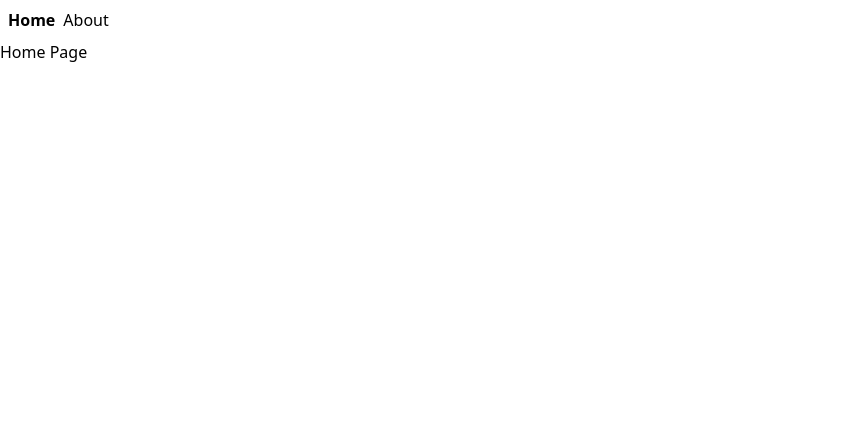
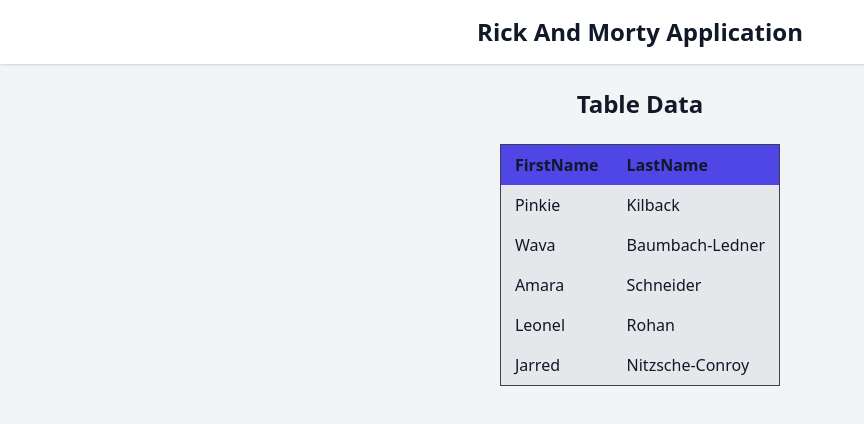
Before and after one commit to dipi22-boop/rick-and-morty, a React (Vite) app in the folder rick-and-morty-app/: page / in a window 1280 px wide. Shown: the top 424 px of the page, without its empty margins (0-864 px from the left). Built offline with nearby package versions, Linux system fonts and the light colour scheme.

Commit message:
static table installation

```diff
--- a/rick-and-morty-app/package.json
+++ b/rick-and-morty-app/package.json
@@ -10,8 +10,11 @@
     "preview": "vite preview"
   },
   "dependencies": {
+    "@faker-js/faker": "^9.8.0",
+    "@tanstack/react-query": "^5.80.7",
     "@tanstack/react-router": "^1.121.12",
     "@tanstack/react-router-devtools": "^1.121.12",
+    "@tanstack/react-table": "^8.21.3",
     "@tanstack/router": "^0.0.1-beta.53",
     "@tanstack/router-devtools": "^1.121.12",
     "react": "^19.1.0",
--- /dev/null
+++ b/rick-and-morty-app/src/components/TanStackTable.tsx
@@ -0,0 +1,85 @@
+import {
+  createColumnHelper,
+  flexRender,
+  getCoreRowModel,
+  getFilteredRowModel,
+  getPaginationRowModel,
+  useReactTable,
+} from "@tanstack/react-table";
+import { USERS } from "../data";
+
+import * as React from 'react'
+
+type User = {
+  firstName: string
+  lastName: string
+}
+
+const userColumnHelper = createColumnHelper<User>()
+
+const columns = [
+  userColumnHelper.accessor('firstName', {
+    header: () => 'firstName',
+    cell: info => info.getValue(),
+  }),
+  userColumnHelper.accessor('lastName', {
+    header: () => 'lastName',
+    cell: info => info.renderValue(),
+  })
+]
+
+const TanStackTable = () => {
+  const [data, setData] = React.useState(USERS)
+  const table = useReactTable({
+    data,
+    columns,
+    getCoreRowModel: getCoreRowModel(),
+  })
+
+  return (
+
+    <div className="p-2">
+      <table className="border border-gray-700 w-full text-left">
+        <thead className="bg-indigo-600">
+          {table.getHeaderGroups().map(headerGroup => (
+            <tr key={headerGroup.id}>
+              {headerGroup.headers.map(header => (
+                <th key={header.id} className="capitalize px-3.5 py-2">
+                  {header.isPlaceholder
+                    ? null
+                    : flexRender(
+                      header.column.columnDef.header,
+                      header.getContext()
+                    )}
+                </th>
+              ))}
+            </tr>
+          ))}
+        </thead>
+        <tbody>
+          {table.getRowModel().rows.length ? (
+            table.getRowModel().rows.map((row, i) => (
+              <tr key={row.id} className={`
+                ${i % 2 === 0 ? "bg-gray-200" : "bg-gray-200"}
+                `}>
+                {row.getVisibleCells().map(cell => (
+                  <td key={cell.id} className="px-3.5 py-2">
+                    {flexRender(cell.column.columnDef.cell, cell.getContext())}
+                  </td>
+                ))}
+              </tr>
+            ))) : (
+            <tr className="text-center h-32">
+              <td colSpan={12}>No Recoard Found!</td>
+            </tr>
+          )}
+        </tbody>
+      </table>
+    </div>
+
+
+  )
+
+};
+
+export default TanStackTable;
--- /dev/null
+++ b/rick-and-morty-app/src/data.ts
@@ -0,0 +1,19 @@
+import { faker } from '@faker-js/faker';
+
+interface User {
+  firstName: string;
+  lastName: string;
+}
+
+export function createRandomUser(): User {
+  return {
+    firstName: faker.person.firstName(),
+    lastName: faker.person.lastName()
+  };
+}
+
+
+
+export const USERS: User[] = faker.helpers.multiple(createRandomUser, {
+  count: 5,
+});
--- a/rick-and-morty-app/src/main.tsx
+++ b/rick-and-morty-app/src/main.tsx
@@ -1,29 +1,10 @@
-import { createRouter, RouterProvider } from '@tanstack/react-router';
-import { StrictMode } from 'react';
-import ReactDOM from 'react-dom/client';
+import React from "react";
+import ReactDOM from "react-dom/client";
+import App from "./App.jsx";
+import "./index.css";
 
-// Import the generated route tree
-import { routeTree } from './routeTree.gen';
-
-import './index.css';
-
-// Create a new router instance
-const router = createRouter({ routeTree });
-
-// Register the router instance for type safety
-declare module '@tanstack/react-router' {
-  interface Register {
-    router: typeof router;
-  }
-}
-
-// Render the app
-const rootElement = document.getElementById('root')!;
-if (!rootElement.innerHTML) {
-  const root = ReactDOM.createRoot(rootElement);
-  root.render(
-    <StrictMode>
-      <RouterProvider router={router} />
-    </StrictMode>,
-  );
-}
+ReactDOM.createRoot(document.getElementById("root")).render(
+  <React.StrictMode>
+    <App />
+  </React.StrictMode>
+);
--- a/rick-and-morty-app/src/pages/Home.tsx
+++ b/rick-and-morty-app/src/pages/Home.tsx
@@ -1,8 +1,10 @@
+import TanStackTable from "../components/TanStackTable";
 
 const Home = () => {
   return (
     <div className="flex flex-col items-center justify-center gap-4">
       <h2 className="text-2xl font-semibold">Table Data</h2>
+      <TanStackTable/>
     </div>
   );
 };
--- a/rick-and-morty-app/src/routeTree.gen.ts
+++ /dev/null
@@ -1,77 +0,0 @@
-/* eslint-disable */
-
-// @ts-nocheck
-
-// noinspection JSUnusedGlobalSymbols
-
-// This file was automatically generated by TanStack Router.
-// You should NOT make any changes in this file as it will be overwritten.
-// Additionally, you should also exclude this file from your linter and/or formatter to prevent it from being checked or modified.
-
-import { Route as rootRouteImport } from './routes/__root'
-import { Route as AboutRouteImport } from './routes/about'
-import { Route as IndexRouteImport } from './routes/index'
-
-const AboutRoute = AboutRouteImport.update({
-  id: '/about',
-  path: '/about',
-  getParentRoute: () => rootRouteImport,
-} as any)
-const IndexRoute = IndexRouteImport.update({
-  id: '/',
-  path: '/',
-  getParentRoute: () => rootRouteImport,
-} as any)
-
-export interface FileRoutesByFullPath {
-  '/': typeof IndexRoute
-  '/about': typeof AboutRoute
-}
-export interface FileRoutesByTo {
-  '/': typeof IndexRoute
-  '/about': typeof AboutRoute
-}
-export interface FileRoutesById {
-  __root__: typeof rootRouteImport
-  '/': typeof IndexRoute
-  '/about': typeof AboutRoute
-}
-export interface FileRouteTypes {
-  fileRoutesByFullPath: FileRoutesByFullPath
-  fullPaths: '/' | '/about'
-  fileRoutesByTo: FileRoutesByTo
-  to: '/' | '/about'
-  id: '__root__' | '/' | '/about'
-  fileRoutesById: FileRoutesById
-}
-export interface RootRouteChildren {
-  IndexRoute: typeof IndexRoute
-  AboutRoute: typeof AboutRoute
-}
-
-declare module '@tanstack/react-router' {
-  interface FileRoutesByPath {
-    '/about': {
-      id: '/about'
-      path: '/about'
-      fullPath: '/about'
-      preLoaderRoute: typeof AboutRouteImport
-      parentRoute: typeof rootRouteImport
-    }
-    '/': {
-      id: '/'
-      path: '/'
-      fullPath: '/'
-      preLoaderRoute: typeof IndexRouteImport
-      parentRoute: typeof rootRouteImport
-    }
-  }
-}
-
-const rootRouteChildren: RootRouteChildren = {
-  IndexRoute: IndexRoute,
-  AboutRoute: AboutRoute,
-}
-export const routeTree = rootRouteImport
-  ._addFileChildren(rootRouteChildren)
-  ._addFileTypes<FileRouteTypes>()
--- a/rick-and-morty-app/src/routes/__root.tsx
+++ /dev/null
@@ -1,22 +0,0 @@
-import * as React from "react";
-import { Outlet, createRootRoute, Link } from "@tanstack/react-router";
-
-export const Route = createRootRoute({
-  component: RootComponent,
-});
-
-function RootComponent() {
-  return (
-    <React.Fragment>
-      <div className="flex gap-2 p-2">
-        <Link to="/" className="[&.active]:font-bold">
-          Home
-        </Link>{" "}
-        <Link to="/about" className="[&.active]:font-bold">
-          About
-        </Link>
-      </div>
-      <Outlet />
-    </React.Fragment>
-  );
-}
--- a/rick-and-morty-app/src/routes/about.tsx
+++ /dev/null
@@ -1,9 +0,0 @@
-import { createFileRoute } from '@tanstack/react-router'
-
-export const Route = createFileRoute('/about')({
-  component: RouteComponent,
-})
-
-function RouteComponent() {
-  return <div>About Page</div>
-}
--- a/rick-and-morty-app/src/routes/index.tsx
+++ /dev/null
@@ -1,9 +0,0 @@
-import { createFileRoute } from '@tanstack/react-router'
-
-export const Route = createFileRoute('/')({
-  component: RouteComponent,
-})
-
-function RouteComponent() {
-  return <div>Home Page</div>
-}
```
Also changed, not shown: rick-and-morty-app/src/layouts/MainLayout.tsx (line endings or trailing spaces), 1 other file (tests, documents, lock files or other folders).
